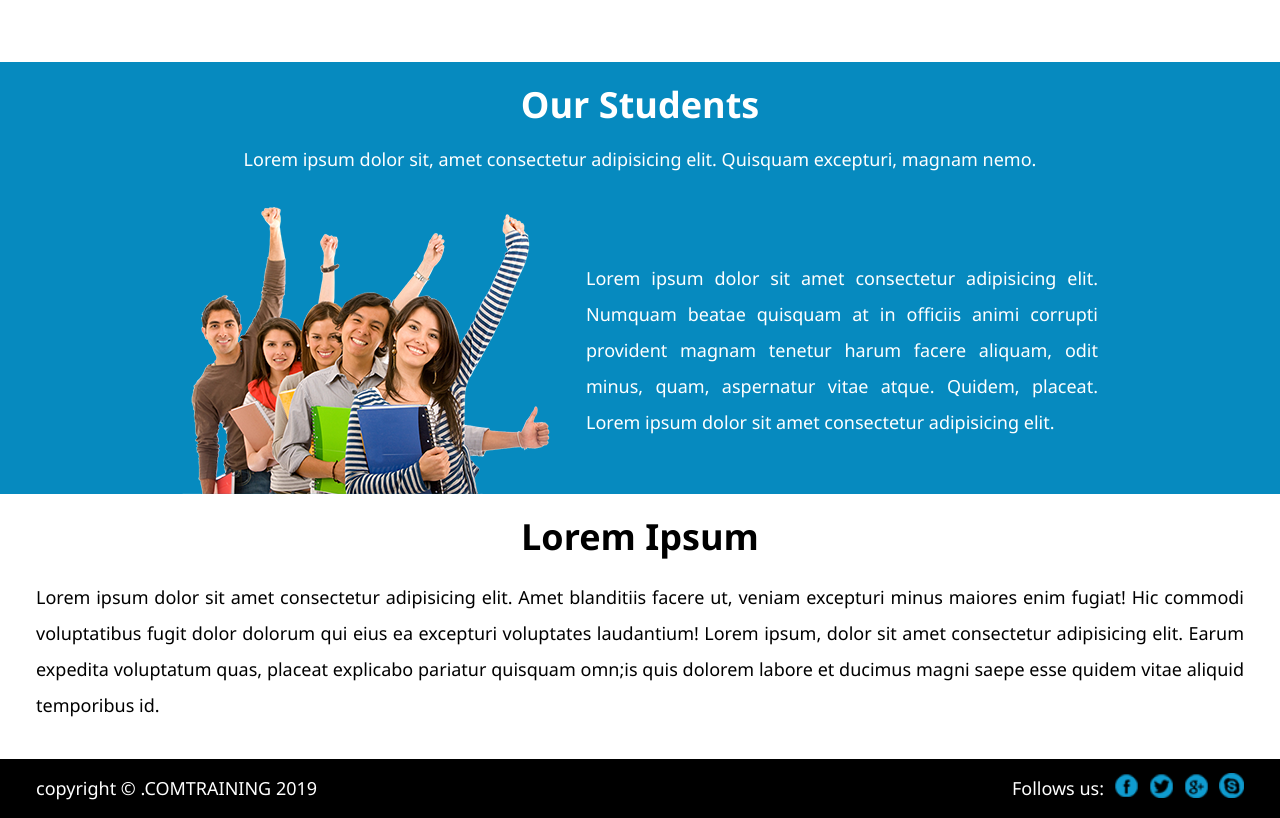
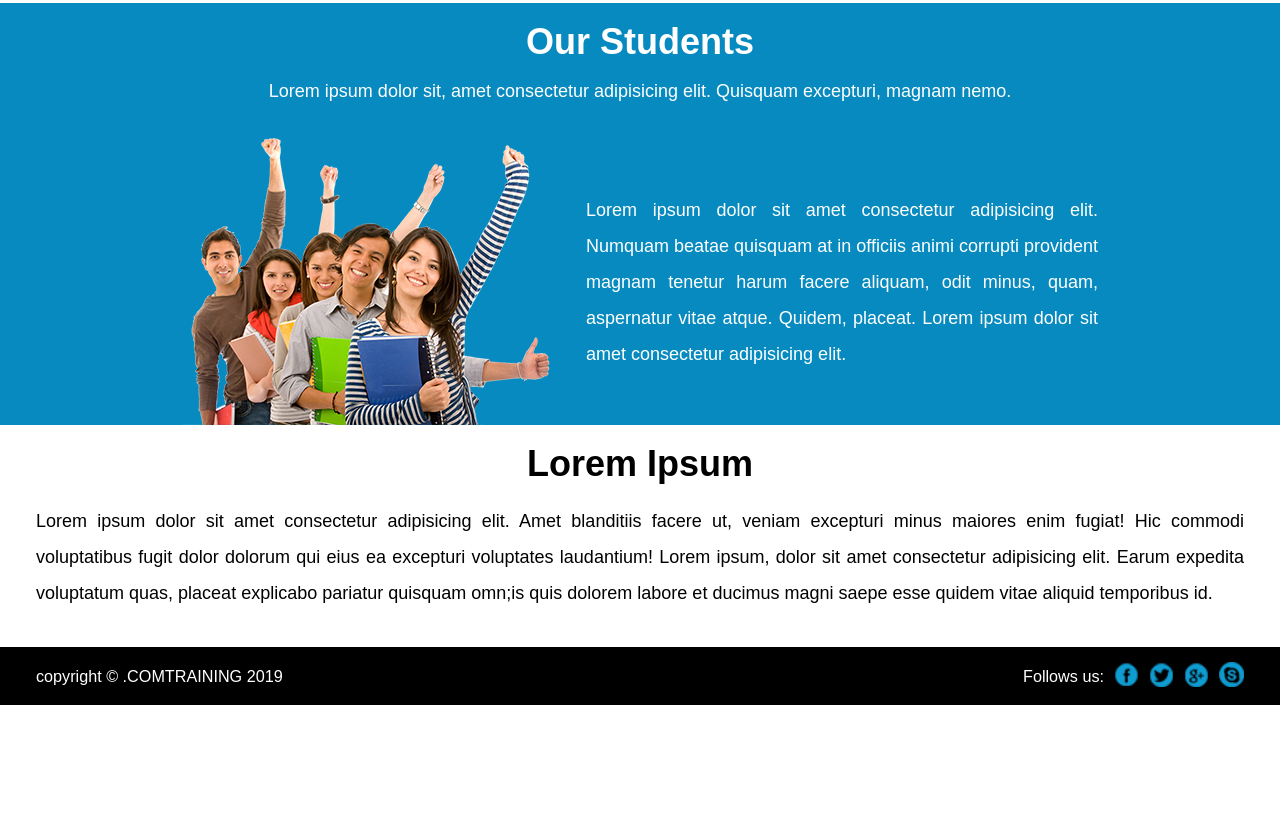
Before and after one commit to jabra-ram/computer-training, a plain HTML site: page index.html in a window 1280 px wide. Shown: the part 1050-1868 px from the top of the page. After the commit the page ends 1755 px from the top, so only its background shows below. Drawn offline with Linux system fonts and the light colour scheme.

Commit message:
changed footer links, hamberger display, logo width,font size

```diff
--- a/index.css
+++ b/index.css
@@ -2,7 +2,7 @@ body {
   margin: 0;
   padding: 0;
   box-sizing: border-box;
-  font-family: "Segoe UI", Tahoma, Geneva, Verdana, sans-serif;
+  font-family:sans-serif;
 }
 .text-center {
   text-align: center;
@@ -187,7 +187,7 @@ footer {
   width: 25px;
 }
 footer span, footer div{
-  font-size: 1rem;
+  font-size: 0.9rem;
   padding: 0.5rem 2rem;
 }
 .social-icons p{
@@ -215,7 +215,7 @@ footer span, footer div{
     font-size: 18px;
   }
   .logo {
-    width: 280px;
+    width: 230px;
   }
   .course {
     width: 350px;
@@ -297,6 +297,7 @@ footer span, footer div{
 @media screen and (max-width: 510px){
   .hamburger {
     display: block;
+    font-size: 20px;
   }
   .course {
     width: 220px;
--- a/index.html
+++ b/index.html
@@ -121,16 +121,16 @@
       <span class="copyright-text">copyright &copy; .COMTRAINING 2019</span>
       <div class="social-icons">
         <p>Follows us:</p>
-        <a href="#">
+        <a href="https://www.facebook.com/">
           <img class="icon" src="./assets/fb.png" alt="fb-icon">
         </a>
-        <a href="#">
+        <a href="http://www.twitter.com/">
           <img class="icon" src="./assets/twitter'.png" alt="twitter-icon">
         </a>
-        <a href="#">
+        <a href="https://myaccount.google.com/">
           <img class="icon" src="./assets/google_plus.png" alt="googleplus-icon">
         </a>
-        <a href="#">
+        <a href="https://www.skype.com/en/">
           <img class="icon" src="./assets/skype.png" alt="skype-icon">
         </a>
       </div>
```
